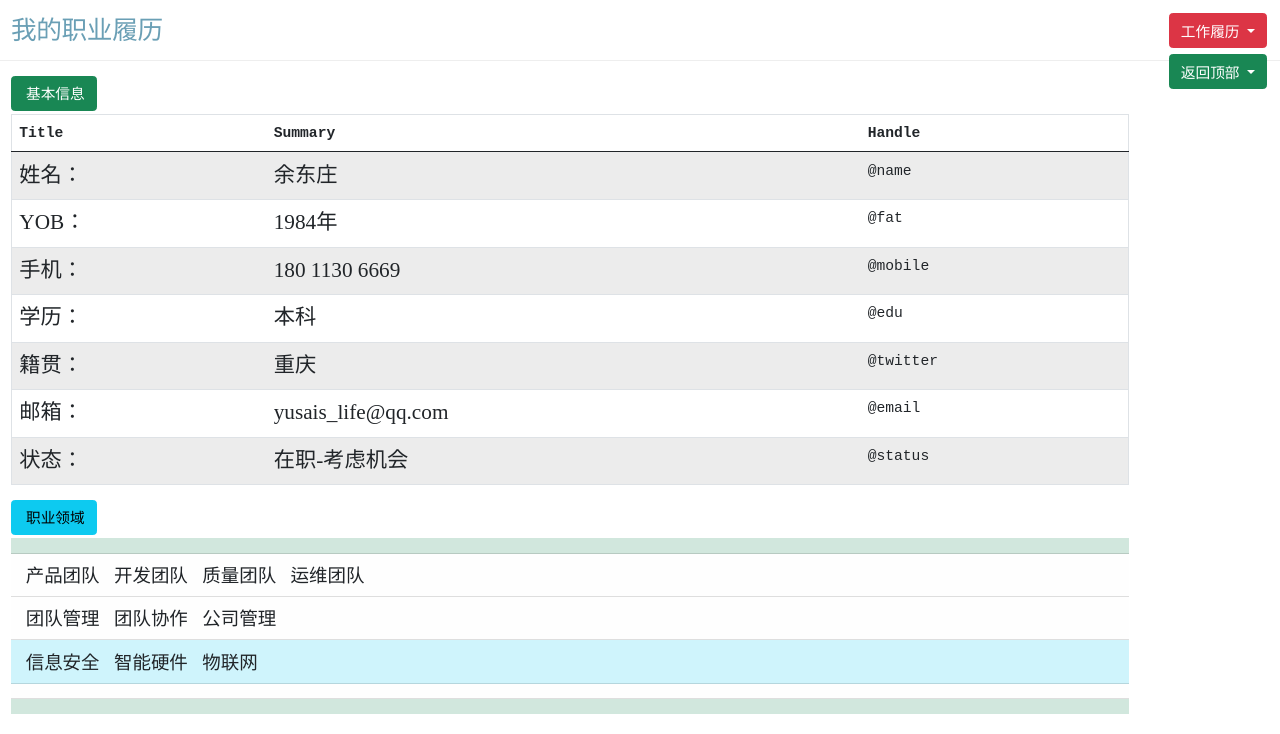
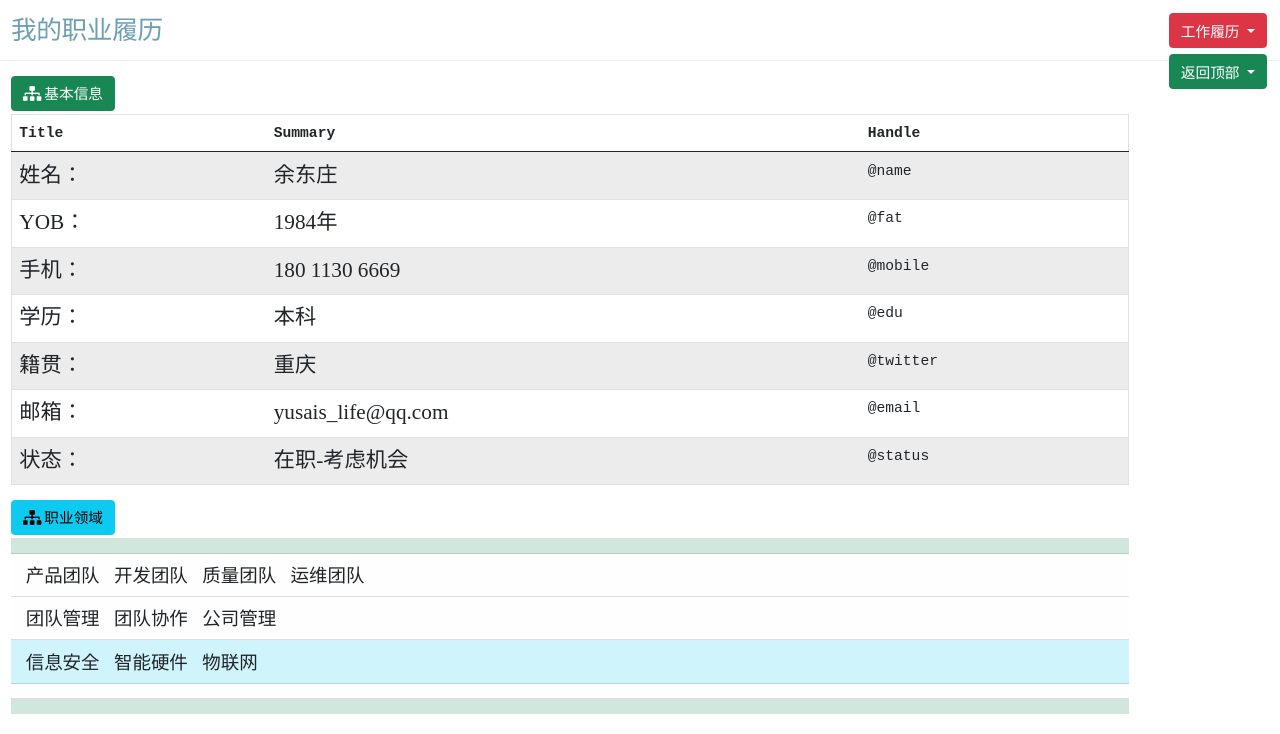
Before and after one commit to helloyuzz/profile.1tyu.com, a Jekyll site: the page built from index.html, in a window 1280 px wide. Shown: the top 734 px of the page. Built offline with Jekyll 4.4.1, drawn with Linux system fonts in a browser that asks for light colours; the list of posts is cut into pages by our own code.

Commit message:
Update head.html

```diff
--- a/_includes/head.html
+++ b/_includes/head.html
@@ -6,9 +6,9 @@
 
   <title>
     {% if page.title == "Home" %}
-      {{ site.title }} &middot; {{ site.tagline }}
+    {{ site.title }} &middot; {{ site.tagline }}
     {% else %}
-      {{ page.title }} &middot; {{ site.title }}
+    {{ page.title }} &middot; {{ site.title }}
     {% endif %}
   </title>
 
@@ -27,12 +27,13 @@
   <link rel="alternate" type="application/rss+xml" title="RSS" href="{{ '/atom.xml' | absolute_url }}">
   <link href="https://cdn.jsdelivr.net/npm/bootstrap@5.0.0-beta1/dist/css/bootstrap.min.css" rel="stylesheet" integrity="sha384-giJF6kkoqNQ00vy+HMDP7azOuL0xtbfIcaT9wjKHr8RbDVddVHyTfAAsrekwKmP1" crossorigin="anonymous">
   <script src="https://cdn.jsdelivr.net/npm/bootstrap@5.0.0-beta1/dist/js/bootstrap.bundle.min.js" integrity="sha384-ygbV9kiqUc6oa4msXn9868pTtWMgiQaeYH7/t7LECLbyPA2x65Kgf80OJFdroafW" crossorigin="anonymous"></script>
-<style>
-  .container{
-    margin-left:0px;
-    margin-right:0px;
-  }
-</style>
+  <link href="https://cdn.bootcdn.net/ajax/libs/font-awesome/5.15.1/css/all.min.css" rel="stylesheet">
+  <style>
+    .container {
+      margin-left: 0px;
+      margin-right: 0px;
+    }
+  </style>
   {% if site.google_analytics_id %}
   <script>
     (function(i,s,o,g,r,a,m){i['GoogleAnalyticsObject']=r;i[r]=i[r]||function(){
```
